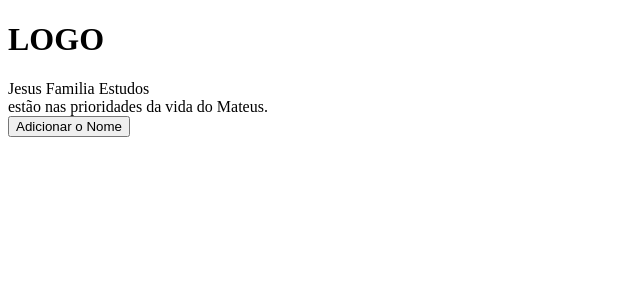
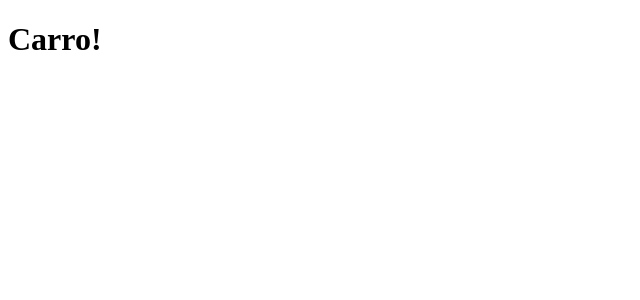
Before and after one commit to mathrews/learning-js, a React app in the folder exercicios-react/: page /carro in a window 1280 px wide. Shown: the top 300 px of the page, without its empty margins (0-640 px from the left). Built offline with nearby package versions, Linux system fonts and the light colour scheme; the HTML template or start-up script is replaced by a standard one.

Commit message:
aprendendo sobre estilização e routes no react

```diff
--- a/exercicios-react/src/App.tsx
+++ b/exercicios-react/src/App.tsx
@@ -2,18 +2,15 @@
 /* <TextProps text="Texto na propriedade text" /> => forma de passar uma prop*/
 // import { TextProps } from "./components/Props"
 
-import { Logo } from "./components/Cabecalho"
+import { AppRoutes } from "./Routes"
+
+
 
 function App() {
 
   return (
     <>
-      <header>
-        <Logo title="LOGO"/>
-      </header>
-      <main>
-
-      </main>
+      <AppRoutes/>
     </>
   )
 }
--- /dev/null
+++ b/exercicios-react/src/Routes.tsx
@@ -0,0 +1,19 @@
+import {
+    BrowserRouter as Router,
+    Routes,
+    Route
+} from "react-router-dom";
+
+import { Carro } from "./pages/Carro";
+import { Moto } from "./pages/Moto";
+
+export function AppRoutes() {
+    return (
+        <Router>
+            <Routes>
+                <Route path="/carro" element={<Carro/>}/>
+                <Route path="/moto" element={<Moto/>}/>
+            </Routes>
+        </Router>
+    )
+}
--- a/exercicios-react/src/components/Cabecalho.tsx
+++ b/exercicios-react/src/components/Cabecalho.tsx
@@ -1,4 +1,5 @@
 import { useState } from "react"
+import "../css/Cabecalho.css"
 
 type propsDaHeader = {
     title: string,
@@ -17,7 +18,7 @@ export function Logo(props: propsDaHeader) {
     }
 
     return (
-        <>
+        <div>
             <h1>{props.title}</h1>
             <nav>
                 {nomes.map(nomes => {
@@ -25,8 +26,7 @@ export function Logo(props: propsDaHeader) {
                 })}
             </nav>
             <span>estão nas prioridades da vida do Mateus.</span>
-            <br />
             <button onClick={adicionarNome}>Adicionar o Nome</button>
-        </>
+        </div>
     )
 }
--- /dev/null
+++ b/exercicios-react/src/css/App.css
@@ -0,0 +1,11 @@
+* {
+    margin: 0;
+    padding: 0;
+    font-family: Arial, Helvetica, sans-serif;
+}
+
+header {
+    background-color: #DEDEDE;
+    padding: 16px 20px;
+    width: 100%;
+}
--- /dev/null
+++ b/exercicios-react/src/css/Cabecalho.css
@@ -0,0 +1,17 @@
+div {
+    display: flex;
+    width: 100%;
+    flex: 1;
+    justify-content: space-between;
+    align-items: center;
+    & nav {
+        display: flex;
+        gap: 16px;
+    }
+
+    & button {
+        height: 40px;
+        padding: 6px;
+        background-color: blueviolet;
+    }
+}
--- /dev/null
+++ b/exercicios-react/src/pages/Carro.tsx
@@ -0,0 +1,5 @@
+export function Carro() {
+    return (<>
+        <h1>Carro!</h1>
+    </>)
+}
--- /dev/null
+++ b/exercicios-react/src/pages/Moto.tsx
@@ -0,0 +1,5 @@
+export function Moto() {
+    return (<>
+        <h1>Moto!</h1>
+    </>)
+}
--- a/package.json
+++ b/package.json
@@ -9,6 +9,7 @@
   "author": "",
   "license": "ISC",
   "dependencies": {
+    "react-router-dom": "^6.15.0",
     "typescript": "^5.1.6"
   }
 }
```
Also changed, not shown: exercicios-react/src/css/style.css (deleted), 2 other files (tests, documents, lock files or other folders).
